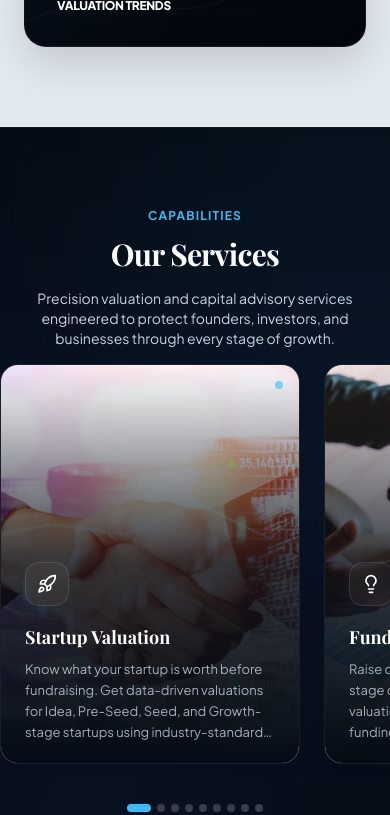
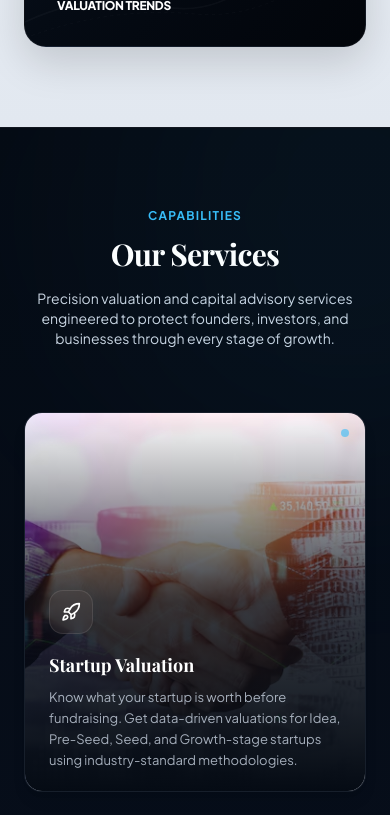
Before and after one commit to SakshiiiiiJoshi/founderequity, a Next.js app: page / in a window 390 px wide. Shown: the part 3440-4255 px from the top of the page. Built offline with nearby package versions, Linux system fonts and the light colour scheme; a web font is replaced by a local one.

Commit message:
Redesign services section: 9 service cards in 3x3 grid with animations

```diff
--- a/components/ui/services.tsx
+++ b/components/ui/services.tsx
@@ -1,6 +1,6 @@
 "use client";
 
-import { useRef, useState, useEffect, useCallback } from "react";
+import { useRef } from "react";
 import {
   Rocket,
   Lightbulb,
@@ -11,8 +11,6 @@ import {
   PieChart,
   BookOpen,
   ShieldCheck,
-  ChevronLeft,
-  ChevronRight,
 } from "lucide-react";
 import { motion, useInView } from "motion/react";
 
@@ -99,69 +97,23 @@ const services = [
    Component
    ────────────────────────────────────────────── */
 export default function Services() {
-  const scrollRef = useRef<HTMLDivElement>(null);
   const sectionRef = useRef<HTMLElement>(null);
   const isInView = useInView(sectionRef, { once: true, margin: "-100px" });
-
-  const [canScrollLeft, setCanScrollLeft] = useState(false);
-  const [canScrollRight, setCanScrollRight] = useState(true);
-  const [activeIndex, setActiveIndex] = useState(0);
-
-  /* ── Scroll state tracker ── */
-  const updateScrollState = useCallback(() => {
-    const el = scrollRef.current;
-    if (!el) return;
-    setCanScrollLeft(el.scrollLeft > 10);
-    setCanScrollRight(el.scrollLeft < el.scrollWidth - el.clientWidth - 10);
-
-    // Calculate active dot
-    const cardWidth = el.querySelector<HTMLElement>("[data-card]")?.offsetWidth ?? 340;
-    const gap = 24;
-    const idx = Math.round(el.scrollLeft / (cardWidth + gap));
-    setActiveIndex(Math.min(idx, services.length - 1));
-  }, []);
-
-  useEffect(() => {
-    const el = scrollRef.current;
-    if (!el) return;
-    el.addEventListener("scroll", updateScrollState, { passive: true });
-    updateScrollState();
-    return () => el.removeEventListener("scroll", updateScrollState);
-  }, [updateScrollState]);
-
-  /* ── Arrow scroll handler ── */
-  const scroll = (dir: "left" | "right") => {
-    const el = scrollRef.current;
-    if (!el) return;
-    const cardWidth = el.querySelector<HTMLElement>("[data-card]")?.offsetWidth ?? 340;
-    const gap = 24;
-    const amount = (cardWidth + gap) * 2;
-    el.scrollBy({ left: dir === "left" ? -amount : amount, behavior: "smooth" });
-  };
-
-  /* ── Dot click handler ── */
-  const scrollToIndex = (idx: number) => {
-    const el = scrollRef.current;
-    if (!el) return;
-    const cardWidth = el.querySelector<HTMLElement>("[data-card]")?.offsetWidth ?? 340;
-    const gap = 24;
-    el.scrollTo({ left: idx * (cardWidth + gap), behavior: "smooth" });
-  };
 
   return (
     <section
       ref={sectionRef}
       id="service"
-      className="relative bg-gradient-to-b from-[#050B14] via-[#0A1224] to-[#050B14] py-20 px-0 lg:py-28 border-t border-white/5 overflow-hidden"
+      className="relative bg-gradient-to-b from-[#050B14] via-[#0A1224] to-[#050B14] py-20 px-6 sm:px-8 lg:px-12 lg:py-28 border-t border-white/5 overflow-hidden"
     >
       {/* ── Ambient glow decorations ── */}
       <div className="pointer-events-none absolute -top-40 left-1/4 h-[500px] w-[500px] rounded-full bg-[#38BDF8]/[0.04] blur-[120px]" />
       <div className="pointer-events-none absolute -bottom-32 right-1/4 h-[400px] w-[400px] rounded-full bg-[#818CF8]/[0.04] blur-[120px]" />
 
-      <div className="mx-auto max-w-[1440px]">
+      <div className="mx-auto max-w-7xl">
         {/* ── Header ── */}
         <motion.div
-          className="text-center max-w-2xl mx-auto px-6 sm:px-8"
+          className="text-center max-w-2xl mx-auto"
           initial={{ opacity: 0, y: 30 }}
           animate={isInView ? { opacity: 1, y: 0 } : {}}
           transition={{ duration: 0.7, ease: [0.16, 1, 0.3, 1] }}
@@ -177,38 +129,14 @@ export default function Services() {
           </p>
         </motion.div>
 
-        {/* ── Navigation arrows (desktop) ── */}
-        <div className="hidden sm:flex items-center justify-end gap-2 px-6 sm:px-8 lg:px-12 mt-10 mb-4">
-          <button
-            onClick={() => scroll("left")}
-            disabled={!canScrollLeft}
-            aria-label="Scroll services left"
-            className="flex h-10 w-10 items-center justify-center rounded-full border border-white/10 bg-white/5 text-white backdrop-blur-sm transition-all duration-300 hover:bg-white/10 hover:border-white/20 disabled:opacity-30 disabled:cursor-not-allowed"
-          >
-            <ChevronLeft className="h-5 w-5" />
-          </button>
-          <button
-            onClick={() => scroll("right")}
-            disabled={!canScrollRight}
-            aria-label="Scroll services right"
-            className="flex h-10 w-10 items-center justify-center rounded-full border border-white/10 bg-white/5 text-white backdrop-blur-sm transition-all duration-300 hover:bg-white/10 hover:border-white/20 disabled:opacity-30 disabled:cursor-not-allowed"
-          >
-            <ChevronRight className="h-5 w-5" />
-          </button>
-        </div>
-
-        {/* ── Horizontal scroll container ── */}
-        <div
-          ref={scrollRef}
-          className="flex gap-6 overflow-x-auto scroll-smooth snap-x snap-mandatory px-6 sm:px-8 lg:px-12 pb-4 mt-4 sm:mt-0 hide-scrollbar"
-        >
+        {/* ── 3x3 Grid ── */}
+        <div className="mt-16 grid grid-cols-1 gap-6 sm:grid-cols-2 lg:grid-cols-3">
           {services.map((service, i) => {
             const Icon = service.icon;
             return (
               <motion.div
                 key={service.title}
-                data-card
-                className="group relative flex-shrink-0 w-[300px] sm:w-[340px] snap-start"
+                className="group relative"
                 initial={{ opacity: 0, y: 40, scale: 0.95 }}
                 animate={isInView ? { opacity: 1, y: 0, scale: 1 } : {}}
                 transition={{
@@ -217,7 +145,7 @@ export default function Services() {
                   ease: [0.16, 1, 0.3, 1],
                 }}
               >
-                <div className="relative overflow-hidden rounded-2xl h-[400px] border border-white/[0.06] shadow-lg bg-[#09111E] hover:border-white/15 transition-all duration-500 cursor-pointer">
+                <div className="relative overflow-hidden rounded-2xl h-[380px] border border-white/[0.06] shadow-lg bg-[#09111E] hover:border-white/15 transition-all duration-500 cursor-pointer">
                   {/* Card image */}
                   <img
                     src={service.image}
@@ -262,7 +190,7 @@ export default function Services() {
                         )}
                       </div>
 
-                      {/* Description — fades in on hover */}
+                      {/* Description */}
                       <p className="mt-2.5 text-[13px] leading-relaxed text-slate-300/80 line-clamp-4 group-hover:text-slate-200 transition-colors duration-500">
                         {service.description}
                       </p>
@@ -279,24 +207,7 @@ export default function Services() {
             );
           })}
         </div>
-
-        {/* ── Scroll indicator dots ── */}
-        <div className="flex items-center justify-center gap-1.5 mt-6 px-6">
-          {services.map((_, i) => (
-            <button
-              key={i}
-              onClick={() => scrollToIndex(i)}
-              aria-label={`Go to service ${i + 1}`}
-              className={`rounded-full transition-all duration-300 ${
-                i === activeIndex
-                  ? "w-6 h-2 bg-[#38BDF8]"
-                  : "w-2 h-2 bg-white/20 hover:bg-white/40"
-              }`}
-            />
-          ))}
-        </div>
       </div>
-
     </section>
   );
 }
```
